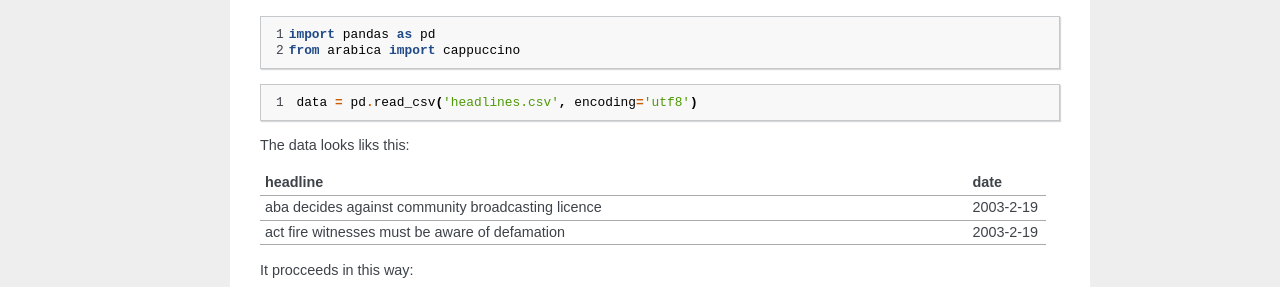
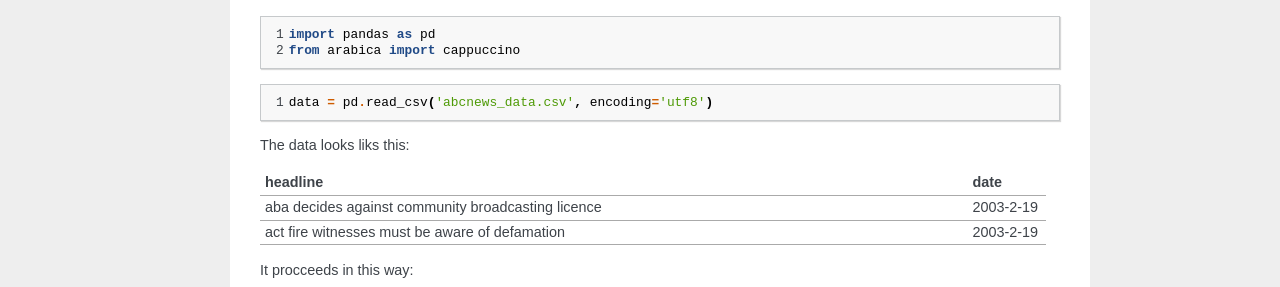
Before and after one commit to PetrKorab/Arabica, a Sphinx documentation site: the page built from docs/source/Heatmap.rst, in a window 1280 px wide. Shown: the part 347-634 px from the top of the page. Built offline with Sphinx 7.4.7, drawn with Linux system fonts in a browser that asks for light colours.

Commit message:
Update Heatmap.rst

```diff
--- a/docs/source/Heatmap.rst
+++ b/docs/source/Heatmap.rst
@@ -28,7 +28,7 @@ Coding:
 .. code-block:: python
    :linenos:
 
-    data = pd.read_csv('headlines.csv', encoding='utf8')
+   data = pd.read_csv('abcnews_data.csv', encoding='utf8')
 
 The data looks liks this:
 
```
